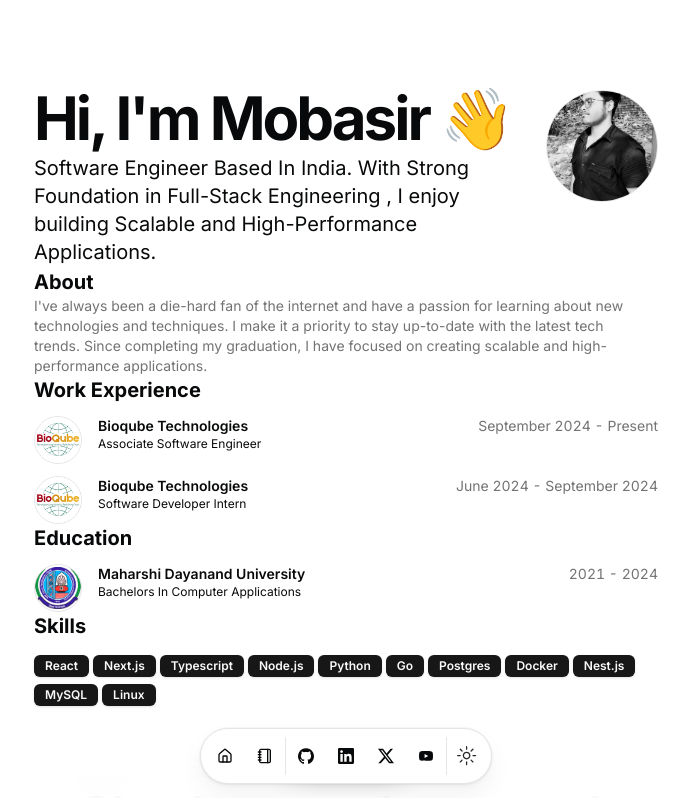
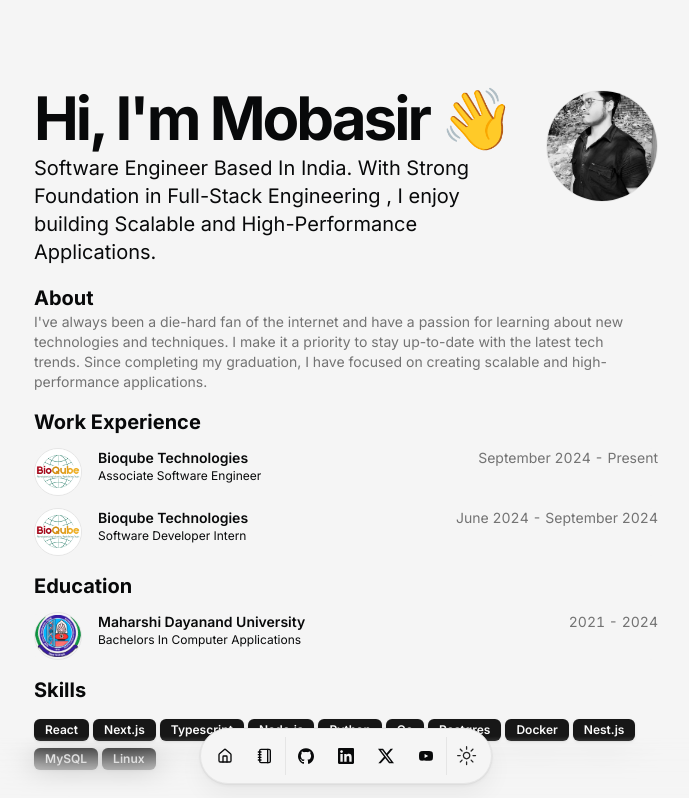
Before and after one commit to MobasirSarkar/mobasir-beyond-portfolio, a Next.js app: page / in a window 1280 px wide. Shown: the top 798 px of the page, without its empty margins (294-983 px from the left). Built offline with nearby package versions, Linux system fonts and the light colour scheme.

Commit message:
Changes to background color and added gap

```diff
--- a/src/app/globals.css
+++ b/src/app/globals.css
@@ -4,7 +4,7 @@
 
 @layer base {
     :root {
-      --background: 0 0% 100%;
+      --background: 0 0% 96.1%;
       --foreground: 210 11.1% 3.53%;
 
       --card: 0 0% 100%;
@@ -36,7 +36,7 @@
     }
 
     .dark {
-      --background: 210 11.1% 3.53%;
+      --background: 210 10.1% 3.03%;
       --foreground: 0 0% 98%;
 
       --card: 210 11.1% 3.53%;
--- a/src/app/page.tsx
+++ b/src/app/page.tsx
@@ -1,4 +1,3 @@
-import { HackathonCard } from "@/components/hackathon-card";
 import BlurFade from "@/components/magicui/blur-fade";
 import BlurFadeText from "@/components/magicui/blur-fade-text";
 import { ProjectCard } from "@/components/project-card";
@@ -13,7 +12,7 @@ const BLUR_FADE_DELAY = 0.04;
 
 export default function Page() {
    return (
-      <main className="flex flex-col min-h-[100dvh]">
+      <main className="flex flex-col min-h-[100dvh] gap-4">
          <section id="hero">
             <div className="mx-auto w-full max-w-2xl space-y-8">
                <div className="gap-2 flex justify-between">
--- a/src/components/resume-card.tsx
+++ b/src/components/resume-card.tsx
@@ -44,7 +44,7 @@ export const ResumeCard = ({
          className="block cursor-pointer"
          onClick={handleClick}
       >
-      <Card className="flex">
+         <Card className="flex bg-background/95">
             <div className="flex-none">
                <Avatar className="border size-12 m-auto bg-muted-background dark:bg-foreground">
                   <AvatarImage
--- a/src/data/blog.ts
+++ b/src/data/blog.ts
@@ -59,7 +59,7 @@ async function getAllPosts(dir: string) {
 				slug,
 				source,
 			};
-    })
+		}),
 	);
 }
 
```
Also changed, not shown: content/blockchain-voting-app.mdx (added, +7 -0 lines), content/hello-world.mdx (line endings or trailing spaces), src/app/blog/page.tsx (indentation only), src/components/mode-toggle.tsx (indentation only), src/lib/utils.ts (indentation only). Lines whose indentation alone changed are shown as unchanged.
